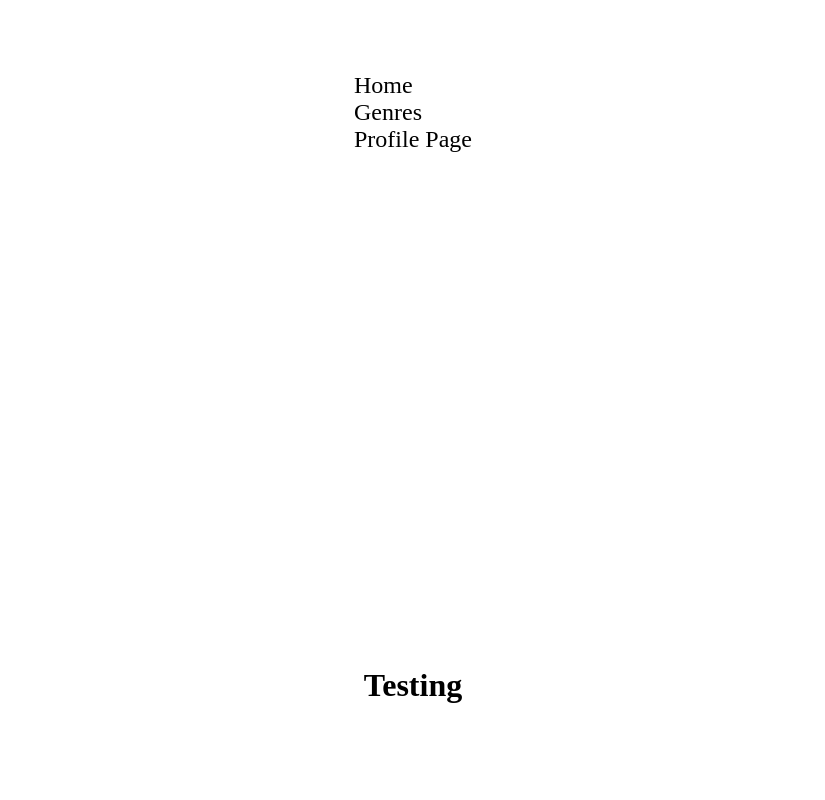
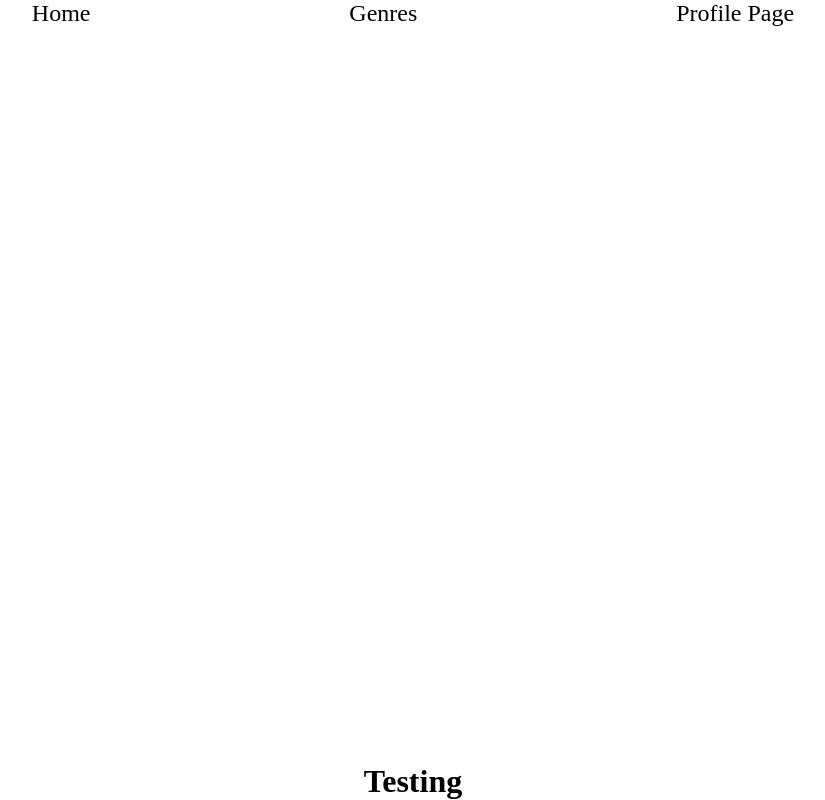
Before and after one commit to jaussems/movie-catalogue-frontend, a Next.js app: page / in a window 1280 px wide. Shown: the whole page, without its empty margins (227-1052 px from the left). Built offline with nearby package versions, Linux system fonts and the light colour scheme.

Commit message:
added genres page, fixing routing

```diff
--- a/src/styles/Home.module.scss
+++ b/src/styles/Home.module.scss
@@ -3,7 +3,7 @@
   flex-direction: column;
   justify-content: space-between;
   align-items: center;
-  padding: 6rem;
+
   min-height: 100vh;
 }
 
@@ -97,7 +97,7 @@
 
 .center::before,
 .center::after {
-  content: '';
+  content: "";
   left: 50%;
   position: absolute;
   filter: blur(45px);
@@ -125,7 +125,7 @@
 
 .thirteen::before,
 .thirteen::after {
-  content: '';
+  content: "";
   position: absolute;
   z-index: -1;
 }
--- a/src/styles/NavBar.module.scss
+++ b/src/styles/NavBar.module.scss
@@ -1,11 +1,15 @@
 .nav {
   top: 0;
-  display: flex;
-  flex-direction: row;
+
   height: 2rem;
+  width: 100%;
   align-items: center;
   font-size: 1.5rem;
-
+  ul {
+    display: flex;
+    flex-direction: row;
+    justify-content: space-evenly;
+  }
   li {
     list-style: none;
   }
```
Also changed, not shown: src/pages/genres.tsx (added, +9 -0 lines).
